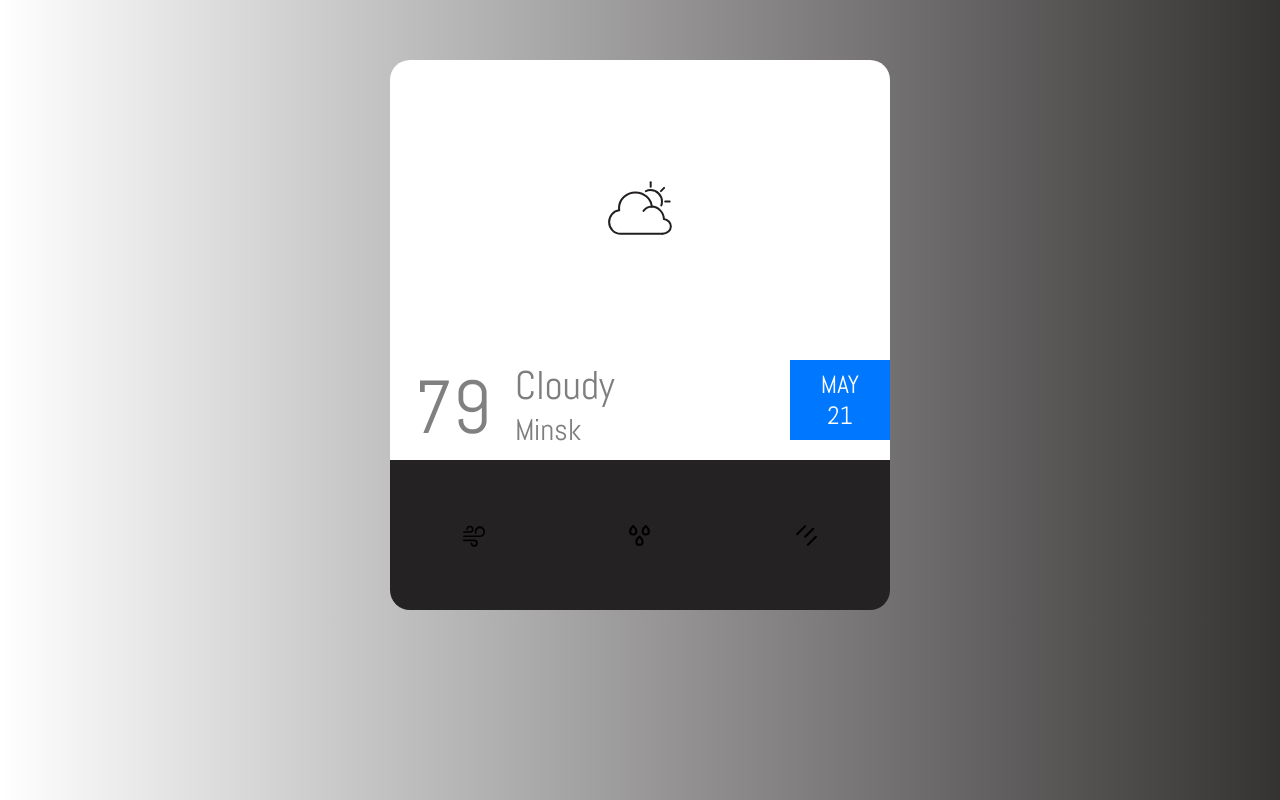
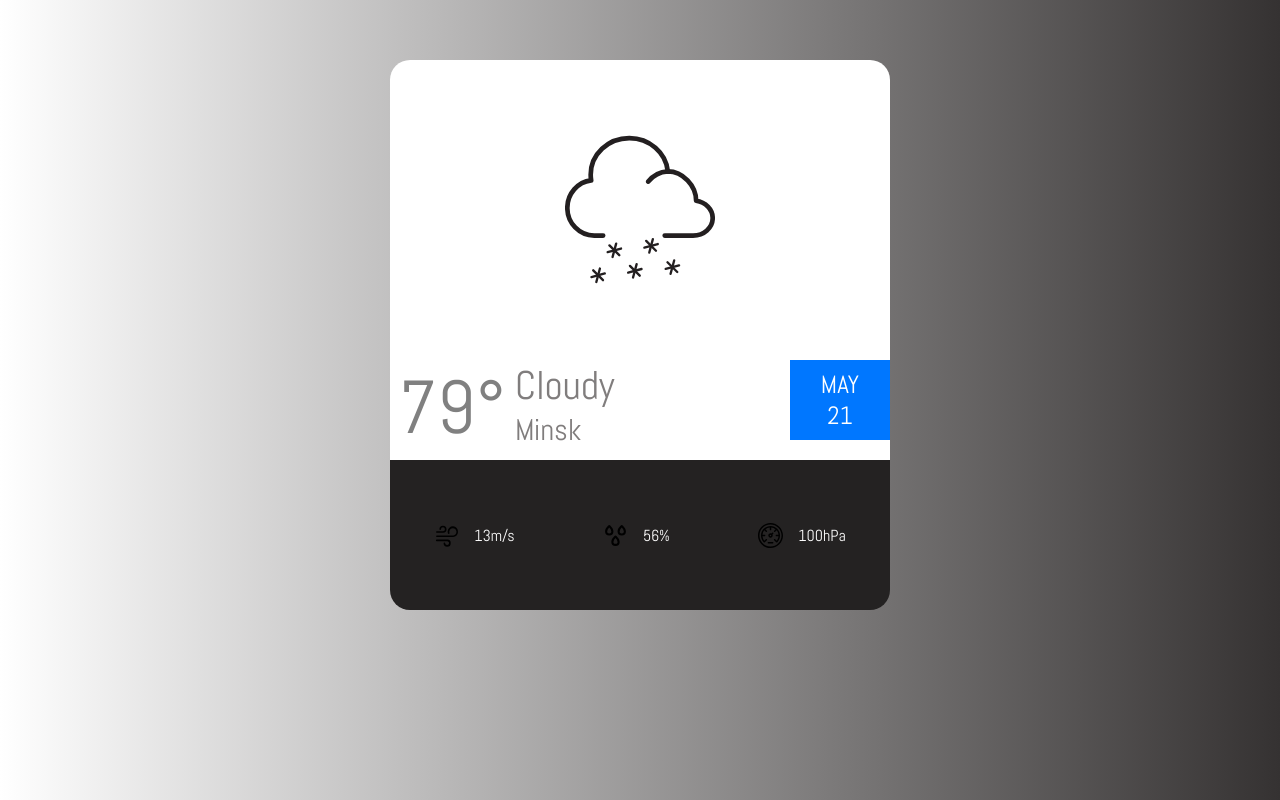
Before and after one commit to AlinaTaratun/weather, a plain HTML site: page index.html in a window 1280 px wide. Drawn offline with Linux system fonts and the light colour scheme.

Commit message:
polished html and css, all weather pictures were added

```diff
--- a/index.html
+++ b/index.html
@@ -5,20 +5,19 @@
     <meta charset="UTF-8">
     <meta http-equiv="X-UA-Compatible" content="IE=edge">
     <meta name="viewport" content="width=device-width, initial-scale=1.0">
-    <title>weather</title>
-    <link rel="stylesheet" href="style.css">
+    <title>Weather</title>
+    <link rel="stylesheet" href="./style.css">
     <link href="https://fonts.googleapis.com/css2?family=Abel&display=swap" rel="stylesheet">
 </head>
 
 <body>
     <div>
         <div class="white">
-            <div class="img">
-                <img src="./svg/weather-4_icon-icons.com_67739.svg" alt="str">
-            </div>
+            <img src="./svg/weather-imgs/Snow.svg" alt="str">
         </div>
+
         <div class="white2">
-            <div class="temp">79</div>
+            <div class="temp">79&deg;</div>
             <div class="weather-city">
                 <div class="weather">Cloudy</div>
                 <div>Minsk</div>
@@ -28,14 +27,22 @@
                 <div>21</div>
             </div>
         </div>
+
         <div class="black">
-            <div><img src="./svg/weather_wind_icon_161268.svg" alt="str">
+            <div>
+                <img src="./svg/weather_wind_icon_161268.svg" alt="str">
+                <div>13m/s</div>
             </div>
-            <div><img src="./svg/humidity_weather_icon_148585.svg" alt="str">
+            <div>
+                <img src="./svg/humidity_weather_icon_148585.svg" alt="str">
+                <div>56%</div>
             </div>
-            <div> <img src="./svg/rain_water_weather_icon_148574.svg" alt="str">
+            <div>
+                <img src="./svg/pressure.svg" alt="str">
+                <div>100hPa</div>
             </div>
         </div>
+
     </div>
 </body>
 
--- a/style.css
+++ b/style.css
@@ -1,11 +1,11 @@
-body{
+body {
   background: linear-gradient(270deg, rgb(53, 50, 50), white);
   display: flex;
   justify-content: center;
   font-family: Abel;
   margin-top: 60px;
 }
-.white{
+.white {
   width: 500px;
   height: 300px;
   background-color: rgb(255, 255, 255);
@@ -14,13 +14,18 @@ body{
   align-items: center;
   border-radius: 20px 20px 0 0;
 }
-.white2{
+
+.white img {
+  height: 150px;
+}
+
+.white2 {
   width: 500px;
   height: 100px;
   background-color: rgb(255, 255, 255);
   display: flex;
 }
-.black{
+.black {
   width: 500px;
   height: 150px;
   background-color: rgb(36, 34, 34);
@@ -30,26 +35,38 @@ body{
   color: white;
   border-radius: 0 0 20px 20px;
 }
-.temp{
+
+.black img {
+  height: 25px;
+  width: 25px;
+  margin-right: 15px;
+}
+
+.black div {
+  display: flex;
+  align-items: center;
+}
+
+.temp {
   width: 25%;
   height: 80px;
   color: gray;
   font-size: 75px;
   text-align: center;
 }
-.weather-city{
+.weather-city {
   width: 55%;
   height: 80px;
   color: rgb(128, 125, 125);
   font-size: 30px;
 }
-.weather{
+.weather {
   font-size: 40px;
 }
-.date{
+.date {
   width: 20%;
   height: 80px;
-    background-color:rgb(0, 119, 255) ;
+  background-color: rgb(0, 119, 255);
   color: white;
   font-size: 25px;
   display: flex;
@@ -57,8 +74,3 @@ body{
   justify-content: center;
   align-items: center;
 }
-.black img{
-    height: 25px;
-    width: 25px;
-    display: flex;
-}
```
Also changed, not shown: svg/pressure.svg (added), svg/str.svg (deleted), svg/weather-imgs/Atmosphere.svg (added), svg/weather-imgs/Clear.svg (renamed from svg/weather-4_icon-icons.com_67739.svg), svg/weather-imgs/Clouds.svg (added), svg/weather-imgs/Drizzle.svg (added), svg/weather-imgs/Rain.svg (added), svg/weather-imgs/Snow.svg (added), svg/weather-imgs/Thunderstorm.svg (added), svg/wind_weather_icon_148552.svg (deleted), svg/wind_weather_icon_176797.svg (deleted). Lines whose indentation alone changed are shown as unchanged.
